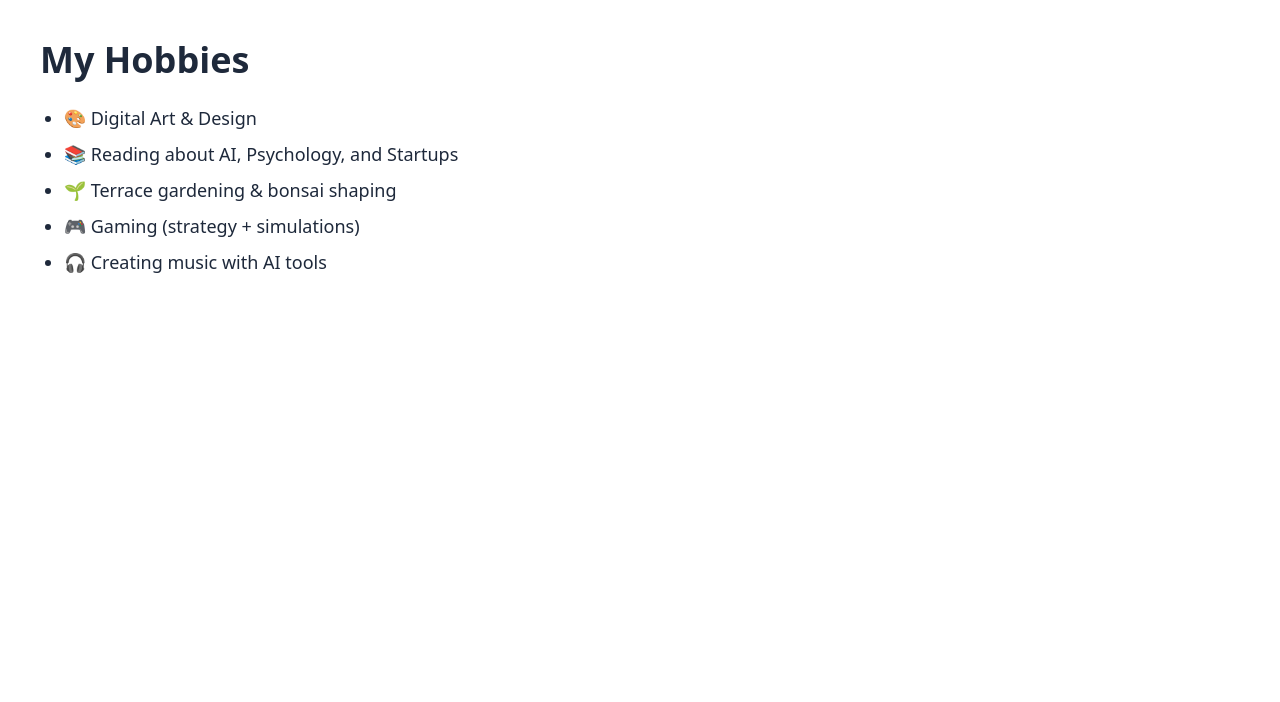
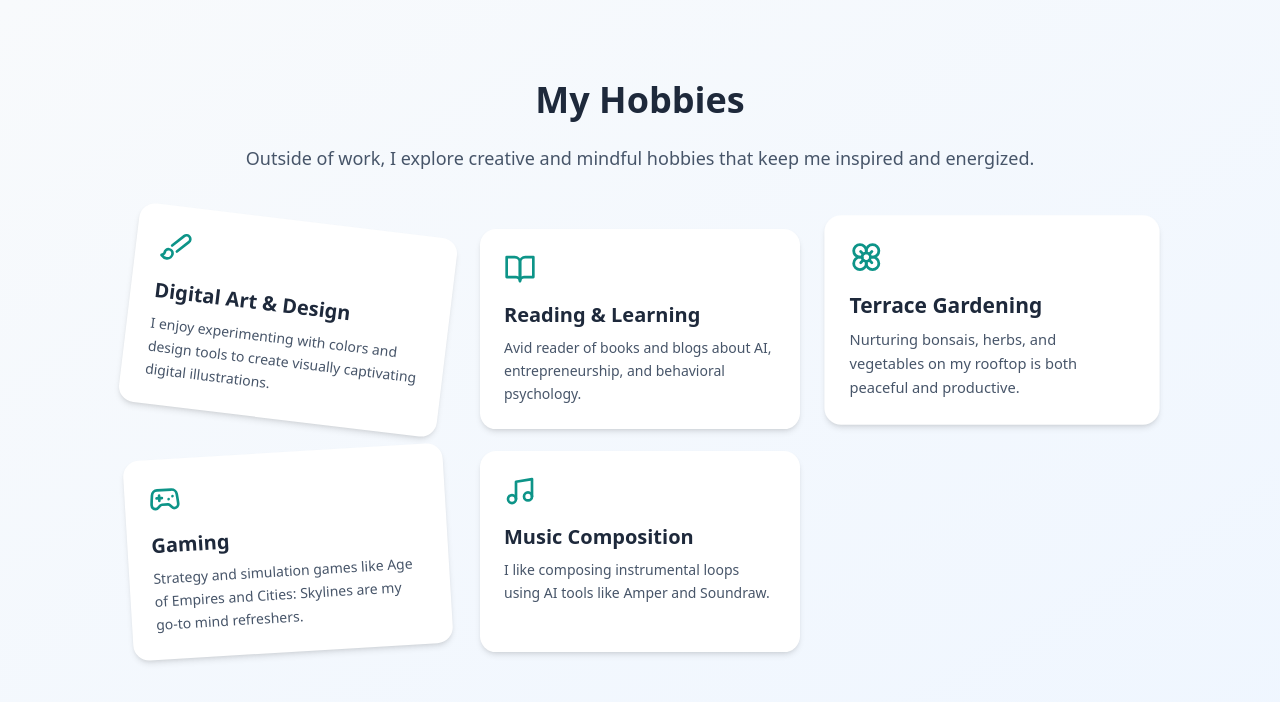
Before and after one commit to Sunny250389/Sunny_Portfolio, a React (Vite) app: page /Sunny_Portfolio/hobbies in a window 1280 px wide. Shown: the top 702 px of the page. Built offline with nearby package versions, Linux system fonts and the light colour scheme.

Commit message:
updated hobbies file for animation

```diff
--- a/package.json
+++ b/package.json
@@ -10,6 +10,7 @@
     "preview": "vite preview"
   },
   "dependencies": {
+    "framer-motion": "^12.19.2",
     "lucide-react": "^0.344.0",
     "react": "^18.3.1",
     "react-dom": "^18.3.1",
--- a/src/components/Hobbies.jsx
+++ b/src/components/Hobbies.jsx
@@ -1,17 +1,71 @@
 import React from 'react';
+import { Music, BookOpen, Gamepad2, Flower, Brush } from 'lucide-react';
+import { motion } from 'framer-motion';
+
+const hobbies = [
+  {
+    icon: <Brush className="w-8 h-8 text-teal-600" />,
+    title: 'Digital Art & Design',
+    description:
+      'I enjoy experimenting with colors and design tools to create visually captivating digital illustrations.',
+    animation: { rotate: [0, 10, -10, 0] },
+  },
+  {
+    icon: <BookOpen className="w-8 h-8 text-teal-600" />,
+    title: 'Reading & Learning',
+    description:
+      'Avid reader of books and blogs about AI, entrepreneurship, and behavioral psychology.',
+    animation: { y: [-10, 10, -10] },
+  },
+  {
+    icon: <Flower className="w-8 h-8 text-teal-600" />,
+    title: 'Terrace Gardening',
+    description:
+      'Nurturing bonsais, herbs, and vegetables on my rooftop is both peaceful and productive.',
+    animation: { scale: [1, 1.05, 1] },
+  },
+  {
+    icon: <Gamepad2 className="w-8 h-8 text-teal-600" />,
+    title: 'Gaming',
+    description:
+      'Strategy and simulation games like Age of Empires and Cities: Skylines are my go-to mind refreshers.',
+    animation: { rotate: [0, -5, 5, 0] },
+  },
+  {
+    icon: <Music className="w-8 h-8 text-teal-600" />,
+    title: 'Music Composition',
+    description:
+      'I like composing instrumental loops using AI tools like Amper and Soundraw.',
+    animation: { y: [0, -5, 0, 5, 0] },
+  },
+];
 
 const Hobbies = () => {
   return (
-    <div className="min-h-screen p-10 bg-white text-slate-800">
-      <h1 className="text-4xl font-bold mb-6">My Hobbies</h1>
-      <ul className="list-disc pl-6 space-y-2 text-lg">
-        <li>🎨 Digital Art & Design</li>
-        <li>📚 Reading about AI, Psychology, and Startups</li>
-        <li>🌱 Terrace gardening & bonsai shaping</li>
-        <li>🎮 Gaming (strategy + simulations)</li>
-        <li>🎧 Creating music with AI tools</li>
-      </ul>
-    </div>
+    <section className="min-h-screen bg-gradient-to-br from-slate-50 to-blue-50 py-20 px-6">
+      <div className="max-w-5xl mx-auto text-center">
+        <h1 className="text-4xl font-bold text-slate-800 mb-6">My Hobbies</h1>
+        <p className="text-lg text-slate-600 mb-12">
+          Outside of work, I explore creative and mindful hobbies that keep me inspired and energized.
+        </p>
+
+        <div className="grid gap-8 md:grid-cols-2 lg:grid-cols-3">
+          {hobbies.map((hobby, index) => (
+            <motion.div
+              key={index}
+              className="bg-white rounded-2xl shadow-md p-6 text-left flex flex-col items-start hover:shadow-xl transition-shadow duration-300"
+              whileHover={{ scale: 1.03 }}
+              animate={hobby.animation}
+              transition={{ duration: 1.6, repeat: Infinity, repeatType: 'loop', ease: 'easeInOut' }}
+            >
+              <div className="mb-4">{hobby.icon}</div>
+              <h3 className="text-xl font-semibold text-slate-800 mb-2">{hobby.title}</h3>
+              <p className="text-slate-600 text-sm leading-relaxed">{hobby.description}</p>
+            </motion.div>
+          ))}
+        </div>
+      </div>
+    </section>
   );
 };
 
```
Also changed, not shown: 1 other file (tests, documents, lock files or other folders).
